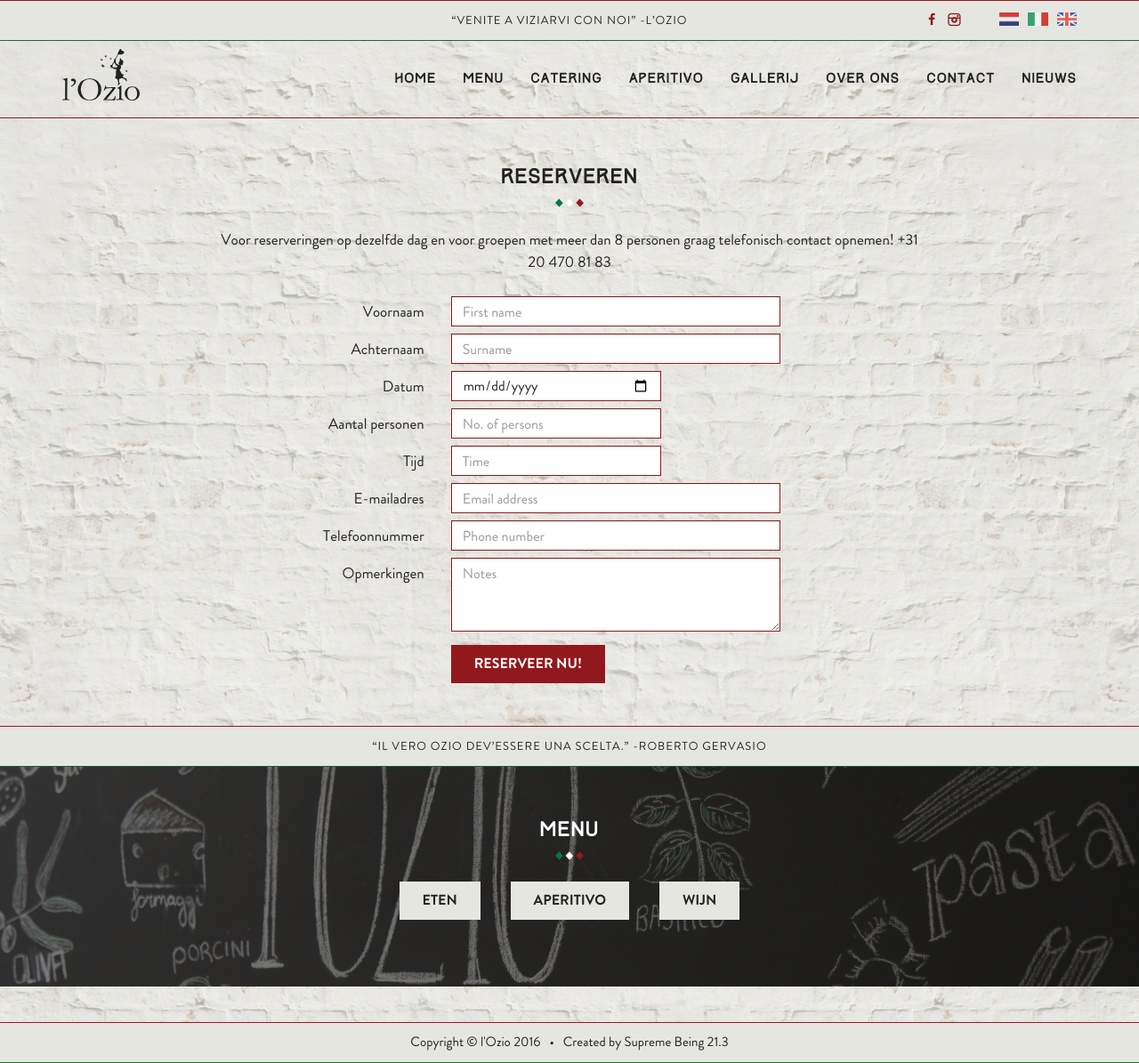
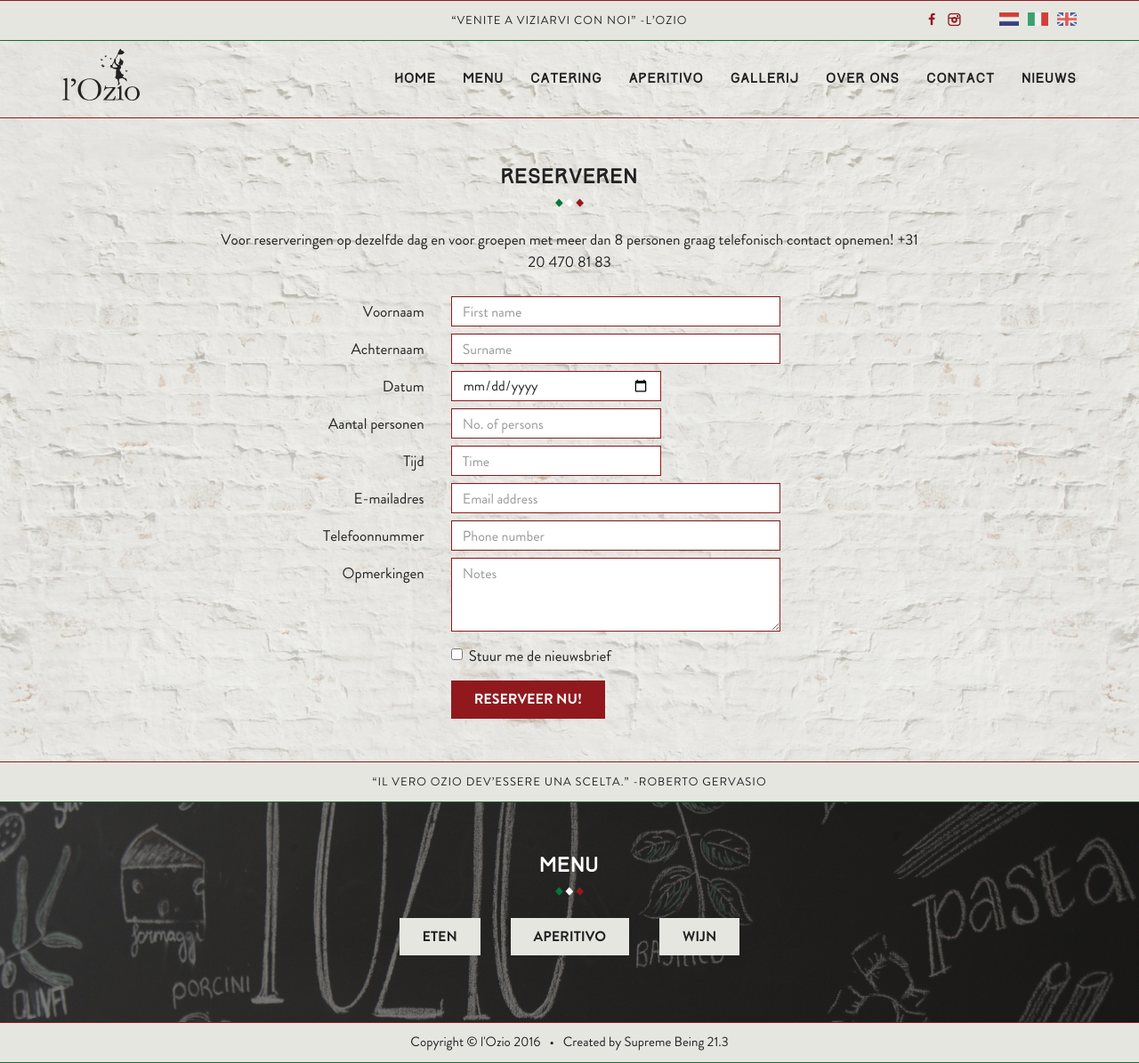
Before and after one commit to jhvanderschee/lozio_nl, a Jekyll site: the page built from reservation/index.md, in a window 1280 px wide and 1195 px high. Shown: the whole window at 89% size. Built offline with Jekyll 4.4.1, drawn with Linux system fonts in a browser that asks for light colours.

Commit message:
Updated '/_layouts/reservation.html' via CloudCannon

```diff
--- a/_layouts/reservation.html
+++ b/_layouts/reservation.html
@@ -79,6 +79,14 @@
                             </div>
                           </div>
 
+                          <div class="form-group">
+                              <div class="col-sm-6 col-sm-offset-4">
+                                <div class="checkbox">
+                                  <label for="newsletter"><input name="Newsletter" id="newsletter" type="checkbox" value="Yes"> Stuur me de nieuwsbrief</label>
+                                </div>
+                              </div>
+                            </div>
+
                           <div class="form-group" style="margin-top: 15px;">
                             <div class="col-sm-offset-4 col-sm-6">
                               <button type="submit" class="btn btn-default">Reserveer nu!</button>
```
